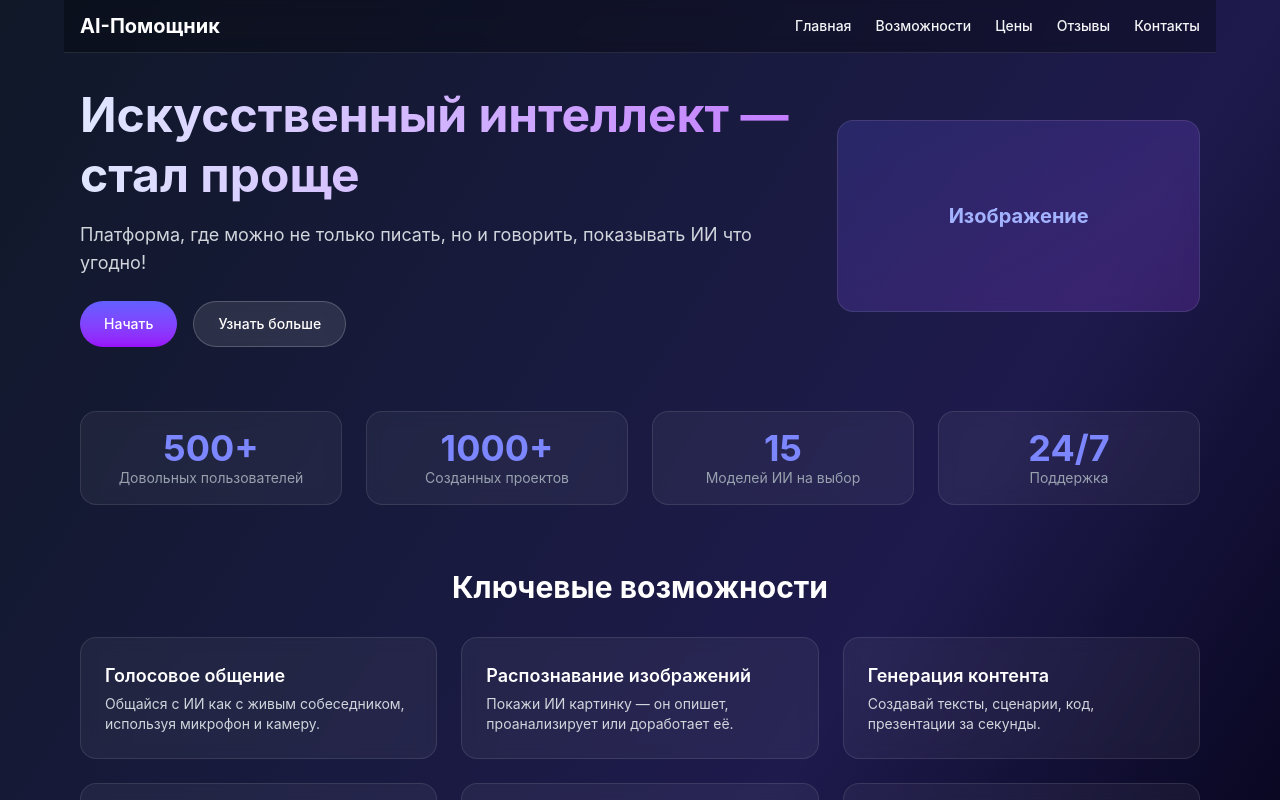
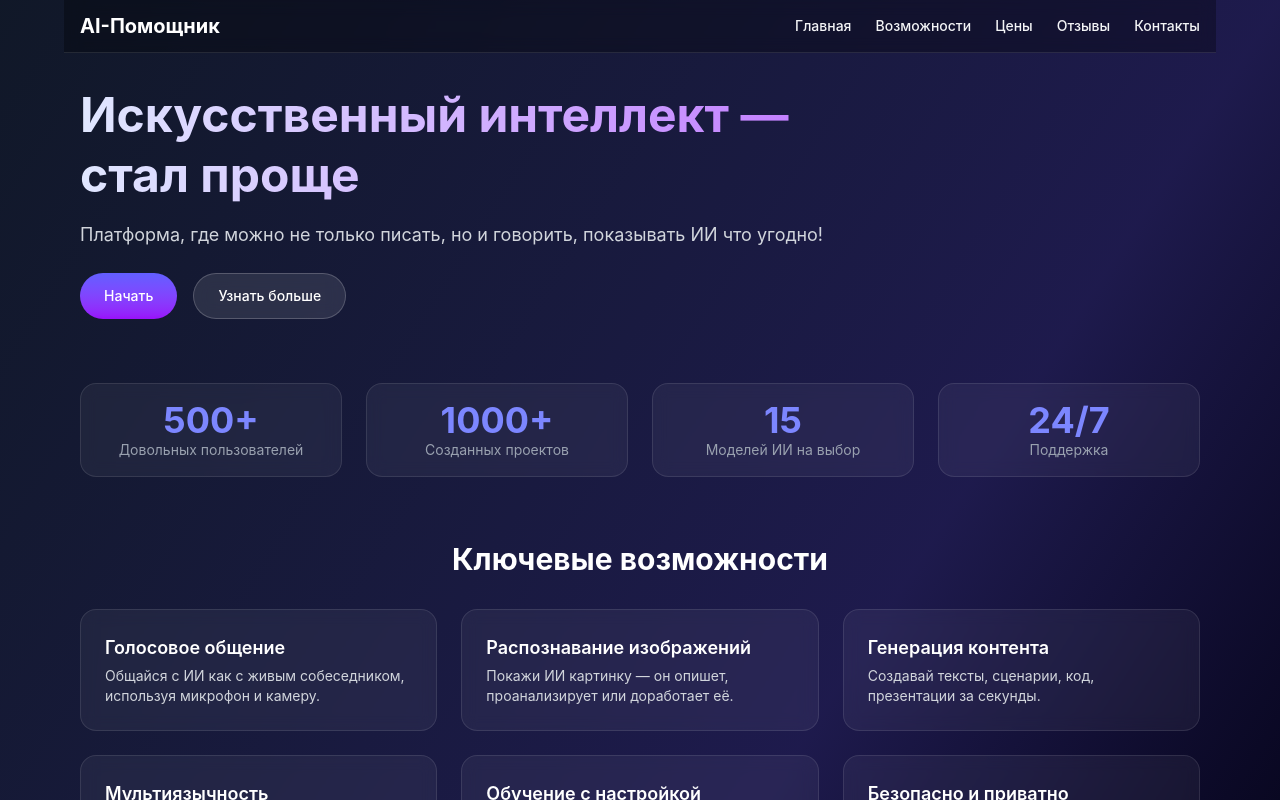
Before and after one commit to Evgeniy834/MiniappTG-and-AI, a React (Vite) app: page / in a window 1280 px wide. Shown: the top 800 px of the page. Built offline with nearby package versions, Linux system fonts and the light colour scheme.

Commit message:
убрал фрейм в app.tsx

```diff
--- a/src/App.tsx
+++ b/src/App.tsx
@@ -47,11 +47,6 @@ const App: React.FC = () => {
               <button className="px-6 py-3 bg-white/10 backdrop-blur-sm text-white rounded-full text-sm font-medium hover:bg-white/20 transition border border-white/20">
                 Узнать больше
               </button>
-            </div>
-          </div>
-          <div className="hidden md:block md:w-1/3">
-            <div className="bg-gradient-to-br from-indigo-500/20 to-purple-500/20 backdrop-blur-sm h-48 rounded-2xl flex items-center justify-center text-indigo-300 font-bold text-xl border border-white/10">
-              Изображение
             </div>
           </div>
         </section>
```
